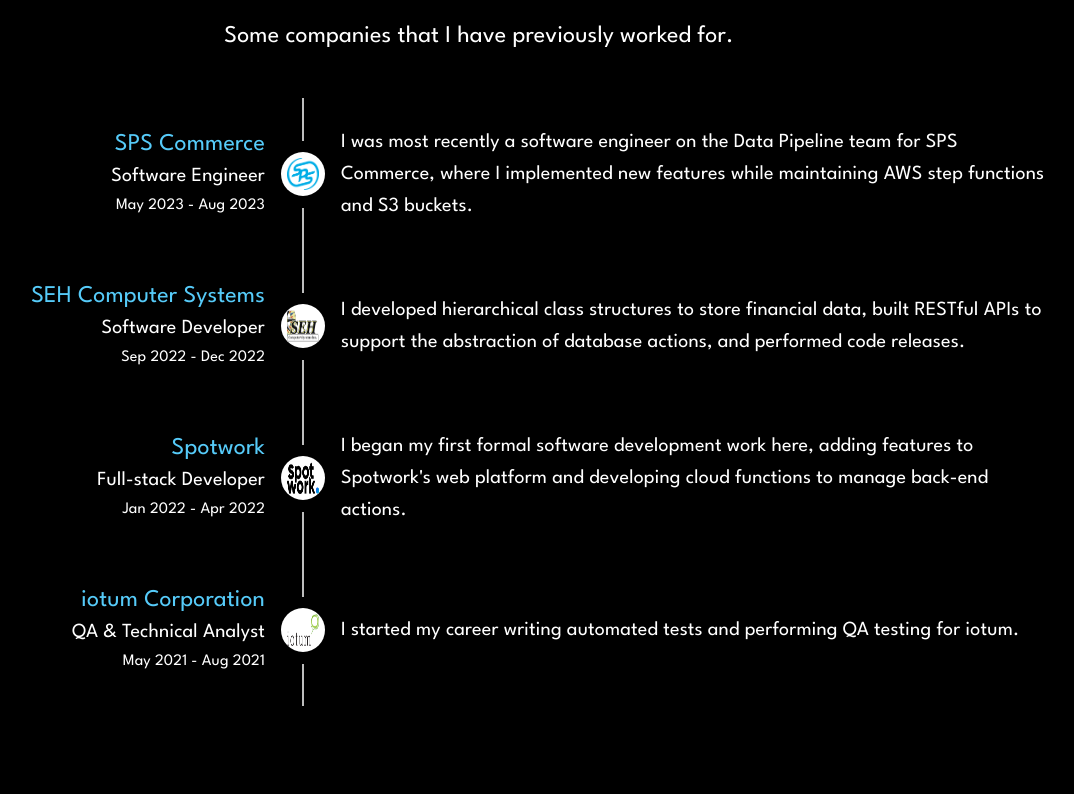
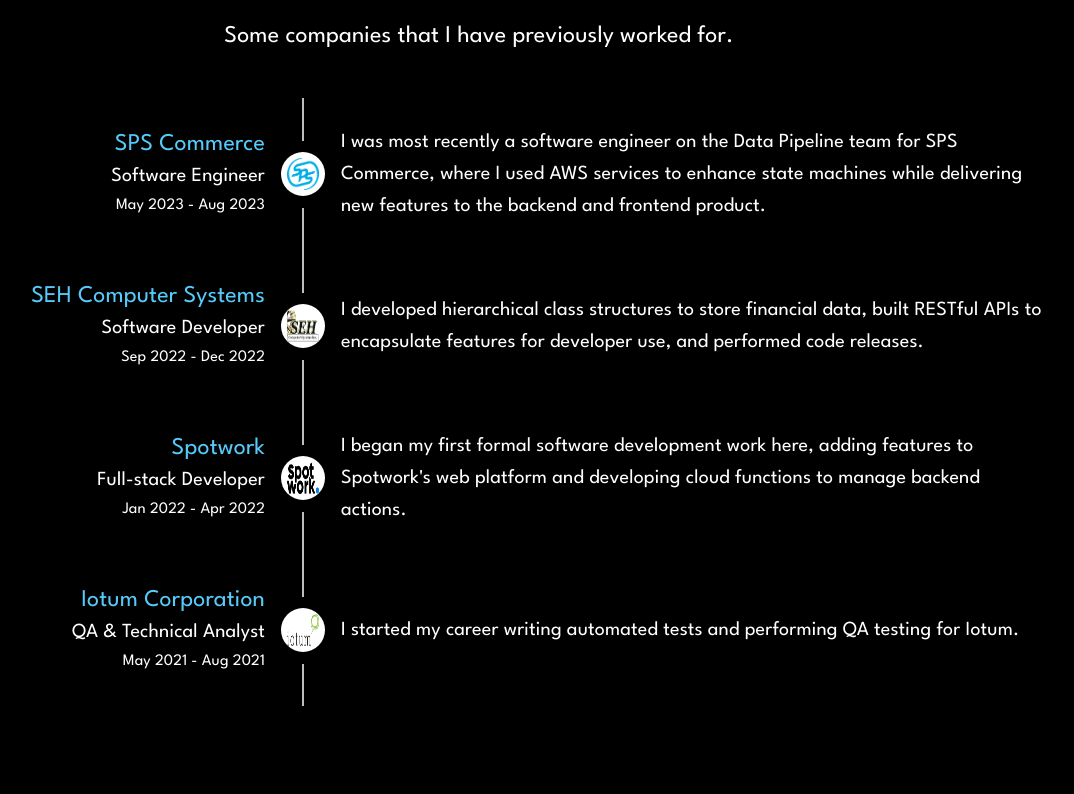
Before and after one commit to kevinhu12/profile, a React (Create React App) app: page / in a window 1280 px wide. Shown: the part 1066-1860 px from the top of the page, without its empty margins (161-1235 px from the left). Built offline with nearby package versions, Linux system fonts and the light colour scheme; the HTML template or start-up script is replaced by a standard one.

Commit message:
Reworded contact message and work experience excerpts. Removed course codes

```diff
--- a/src/sections/contact/ContactInfo.js
+++ b/src/sections/contact/ContactInfo.js
@@ -19,7 +19,7 @@
             <Grid container spacing={2} sx={{ overflow: 'hidden' }} justifyContent='center'>
                 <Grid xs={12}>
                     <Typography align='center' color='primary' variant='h5'>
-                        Feel free to reach out, I'd love to hear from you!
+                        I'd love to connect! Let's get in touch.
                     </Typography>
                 </Grid>
 
--- a/src/sections/technical-skillset/constants.js
+++ b/src/sections/technical-skillset/constants.js
@@ -30,7 +30,7 @@
     {
         name: 'C++ & C',
         level: 70,
-        description: 'I\'ve used these languages in almost all of my university programming courses, including designing algorithms for CS 341, coding projects in CS 246, and developing an operating system in CS 350.'
+        description: 'I\'ve used these languages in almost all of my university programming courses, including designing algorithms, creating object-oriented coding projects, and developing an operating system.'
     },
     {
         name: 'Python',
--- a/src/sections/work-experience/constants.js
+++ b/src/sections/work-experience/constants.js
@@ -9,28 +9,28 @@
         logo: { alt: 'SPS Commerce', src: spsCommerceLogo, width: '2rem', height: '2rem' },
         dates: 'May 2023 - Aug 2023',
         title: 'Software Engineer',
-        description: 'I was most recently a software engineer on the Data Pipeline team for SPS Commerce, where I implemented new features while maintaining AWS step functions and S3 buckets.'
+        description: 'I was most recently a software engineer on the Data Pipeline team for SPS Commerce, where I used AWS services to enhance state machines while delivering new features to the backend and frontend product.'
     },
     {
         company: 'SEH Computer Systems',
         logo: { alt: 'SEH Computer Systems', src: sehLogo, width: '2rem', height: '2rem' },
         dates: 'Sep 2022 - Dec 2022',
         title: 'Software Developer',
-        description: 'I developed hierarchical class structures to store financial data, built RESTful APIs to support the abstraction of database actions, and performed code releases.'
+        description: 'I developed hierarchical class structures to store financial data, built RESTful APIs to encapsulate features for developer use, and performed code releases.'
     },
     {
         company: 'Spotwork',
         logo: { alt: 'Spotwork', src: spotworkLogo, width: '2rem', height: '2rem' },
         dates: 'Jan 2022 - Apr 2022',
         title: 'Full-stack Developer',
-        description: 'I began my first formal software development work here, adding features to Spotwork\'s web platform and developing cloud functions to manage back-end actions.'
+        description: 'I began my first formal software development work here, adding features to Spotwork\'s web platform and developing cloud functions to manage backend actions.'
     },
     {
-        company: 'iotum Corporation',
-        logo: { alt: 'iotum Corporation', src: iotumLogo, width: '2rem', height: '2rem' },
+        company: 'Iotum Corporation',
+        logo: { alt: 'Iotum Corporation', src: iotumLogo, width: '2rem', height: '2rem' },
         dates: 'May 2021 - Aug 2021',
         title: 'QA & Technical Analyst',
-        description: 'I started my career writing automated tests and performing QA testing for iotum.'
+        description: 'I started my career writing automated tests and performing QA testing for Iotum.'
     },
 ]
 
```
